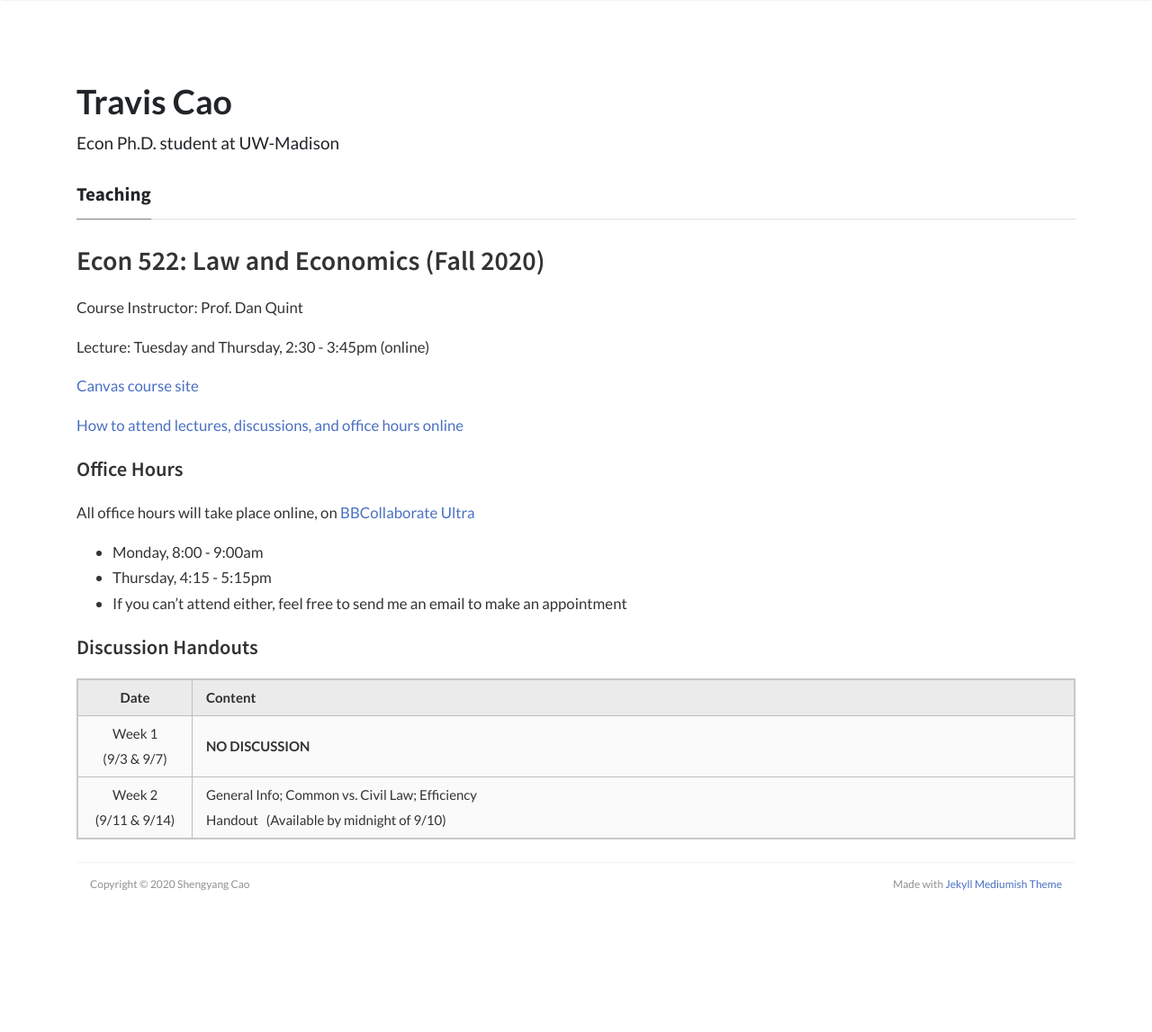
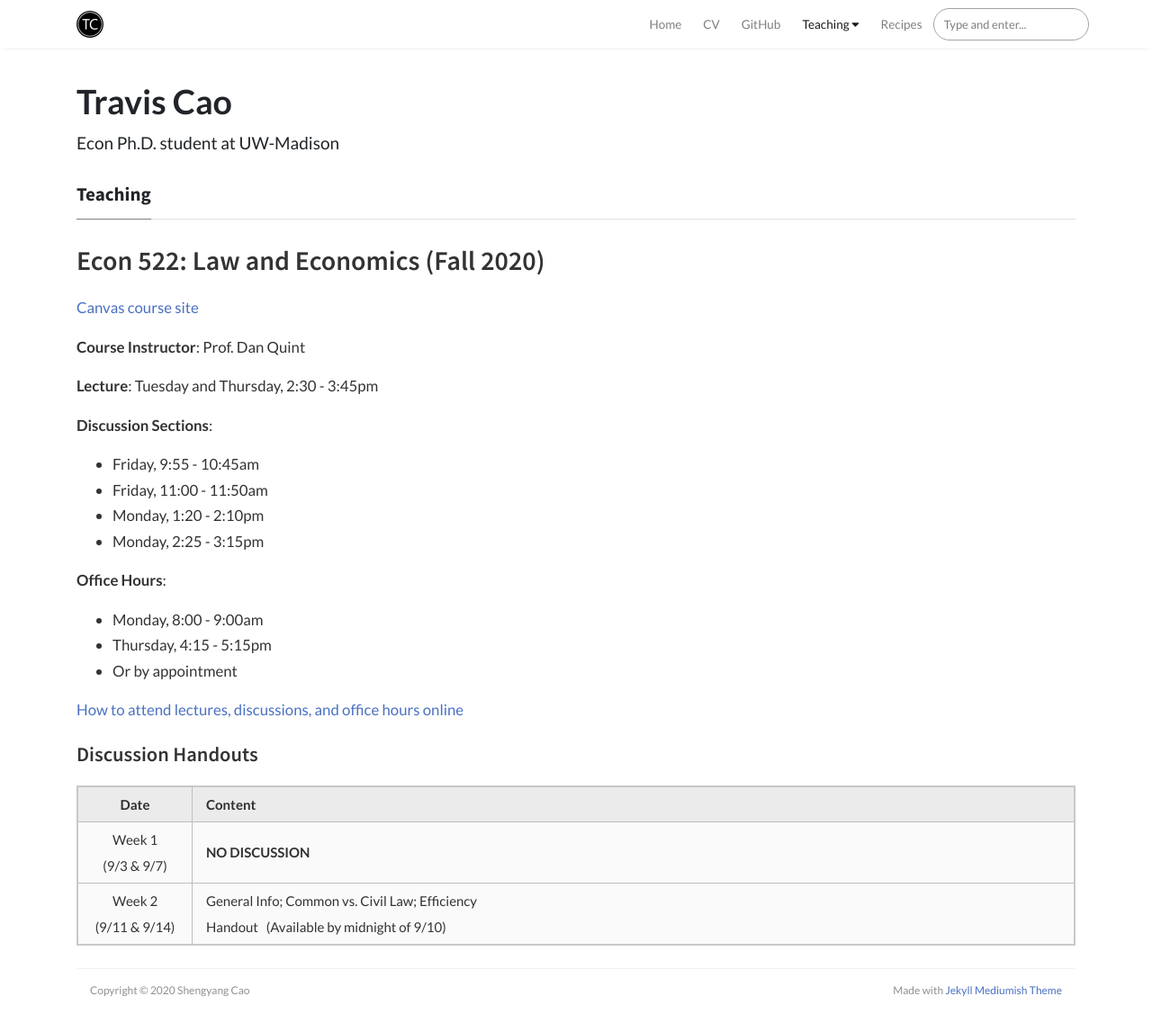
Before and after one commit to scaotravis/scaotravis.github.io, a Jekyll site: the page built from _posts/2020-08-04-teaching-fa-522.md, in a window 1280 px wide and 1150 px high. Shown: the top 1147 px of the window at 90% size. Built offline with Jekyll 4.4.1, drawn with Linux system fonts in a browser that asks for light colours; nearby versions of some CDN libraries; comment, search, counter and statistics services are not loaded.

Commit message:
rearrange contents on 522

```diff
--- a/_posts/2020-08-04-teaching-fa-522.md
+++ b/_posts/2020-08-04-teaching-fa-522.md
@@ -7,21 +7,24 @@
 
 ## Econ 522: Law and Economics (Fall 2020)
 
-Course Instructor: Prof. Dan Quint
-
-Lecture: Tuesday and Thursday, 2:30 - 3:45pm (online)
-
 [Canvas course site](https://canvas.wisc.edu/courses/218041)
 
-[How to attend lectures, discussions, and office hours online](https://canvas.wisc.edu/courses/218041/pages/how-to-join-live-lecture-slash-discussion-section-slash-office-hours)
+**Course Instructor**: Prof. Dan Quint
 
-#### Office Hours
+**Lecture**: Tuesday and Thursday, 2:30 - 3:45pm
 
-All office hours will take place online, on [BBCollaborate Ultra](https://canvas.wisc.edu/courses/218041/external_tools/3041)
+**Discussion Sections**:
+* Friday, 9:55 - 10:45am
+* Friday, 11:00 - 11:50am
+* Monday, 1:20 - 2:10pm
+* Monday, 2:25 - 3:15pm
 
+**Office Hours**:
 * Monday, 8:00 - 9:00am
 * Thursday, 4:15 - 5:15pm
-* If you can't attend either, feel free to send me an email to make an appointment
+* Or by appointment
+
+[How to attend lectures, discussions, and office hours online](https://canvas.wisc.edu/courses/218041/pages/how-to-join-live-lecture-slash-discussion-section-slash-office-hours)
 
 #### Discussion Handouts
 
```
Also changed, not shown: 3 other files.
